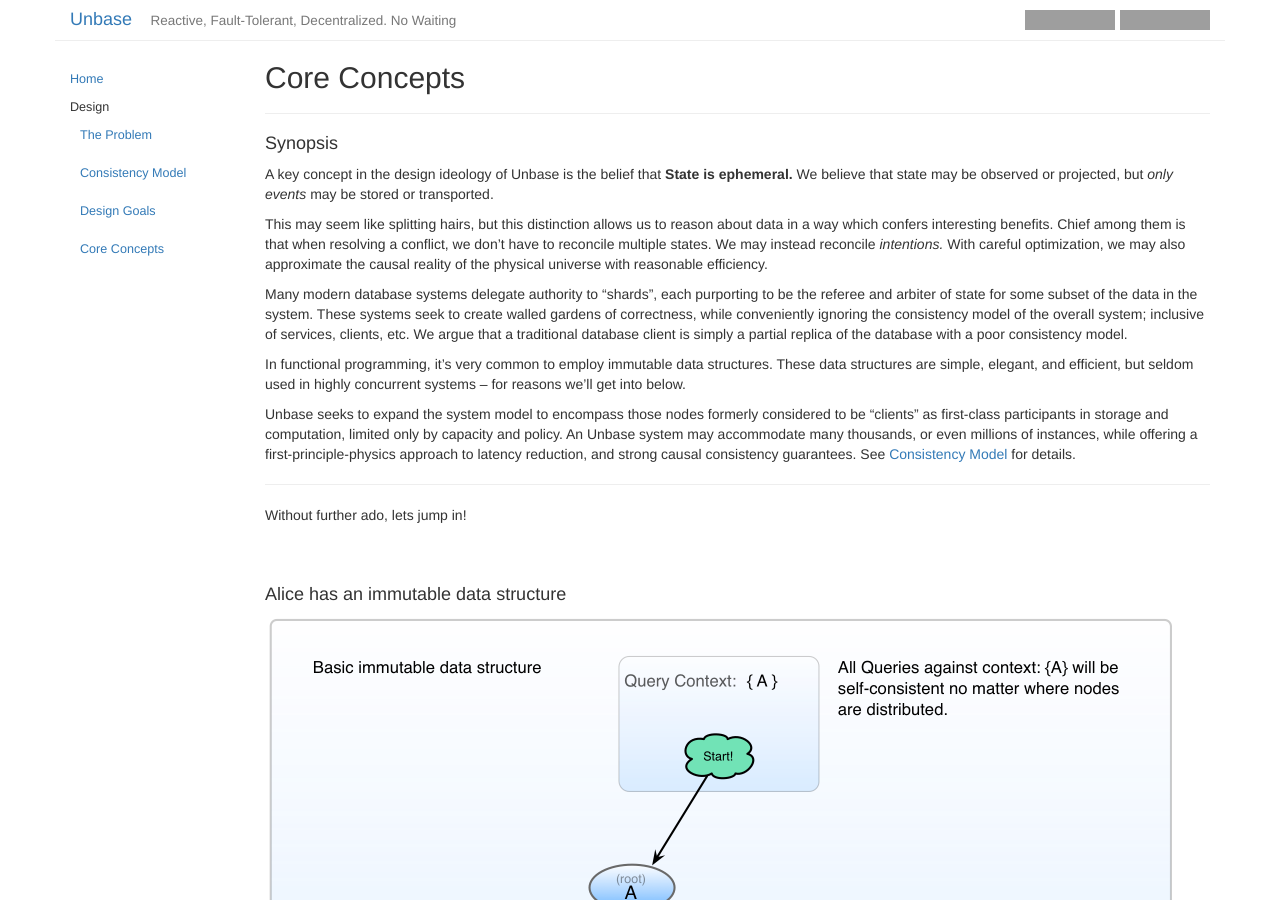
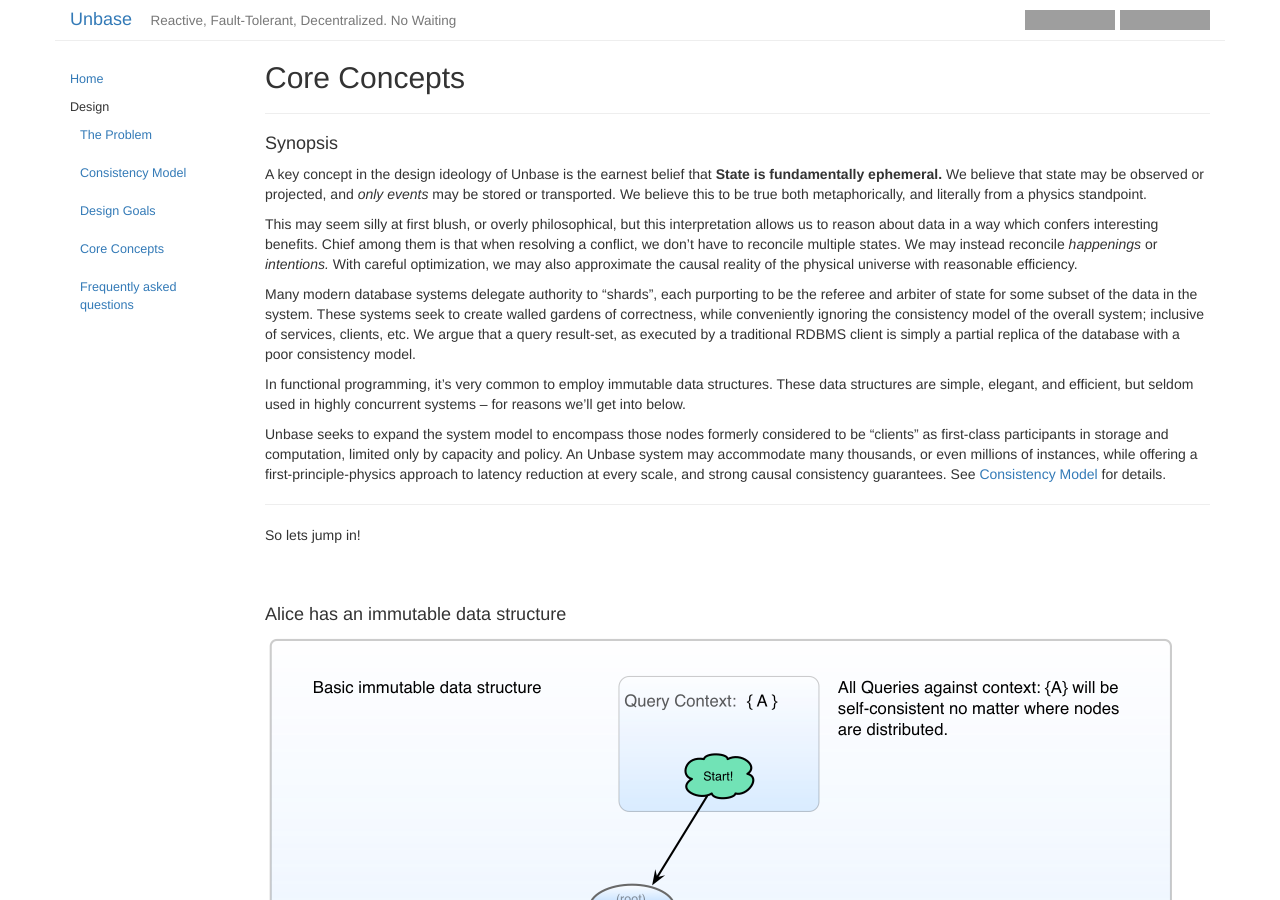
Before and after one commit to mindbeam/unbase, a Jekyll site: the page built from docs/design/core-concepts.md, in a window 1280 px wide and 900 px high. Built offline with Jekyll 4.4.1, drawn with Linux system fonts in a browser that asks for light colours; some of the changed text lies outside the part shown; grey boxes are pictures that could not be loaded.

Commit message:
WIP tweaks to the consistency-model/core concepts docs

```diff
--- a/docs/design/core-concepts.md
+++ b/docs/design/core-concepts.md
@@ -7,23 +7,23 @@ seq: 4
 
 #### Synopsis
 
-A key concept in the design ideology of Unbase is the belief that **State is ephemeral.**
-We believe that state may be observed or projected, but *only events* may be stored or transported.
+A key concept in the design ideology of Unbase is the earnest belief that **State is fundamentally ephemeral.**
+We believe that state may be observed or projected, and *only events* may be stored or transported. We believe this to be true both metaphorically, and literally from a physics standpoint.
 
-This may seem like splitting hairs, but this distinction allows us to reason about data in a way which confers interesting benefits.
-Chief among them is that when resolving a conflict, we don't have to reconcile multiple states. We may instead reconcile *intentions.*
+This may seem silly at first blush, or overly philosophical, but this interpretation allows us to reason about data in a way which confers interesting benefits.
+Chief among them is that when resolving a conflict, we don't have to reconcile multiple states. We may instead reconcile *happenings* or *intentions.*
 With careful optimization, we may also approximate the causal reality of the physical universe with reasonable efficiency.
 
 Many modern database systems delegate authority to "shards", each purporting to be the referee and arbiter of state for some subset of the data in the system.
-These systems seek to create walled gardens of correctness, while conveniently ignoring the consistency model of the overall system; inclusive of services, clients, etc. We argue that a traditional database client is simply a partial replica of the database with a poor consistency model.
+These systems seek to create walled gardens of correctness, while conveniently ignoring the consistency model of the overall system; inclusive of services, clients, etc. We argue that a query result-set, as executed by a traditional RDBMS client is simply a partial replica of the database with a poor consistency model.
 
 In functional programming, it's very common to employ immutable data structures. These data structures are simple, elegant, and efficient, but seldom used in highly concurrent systems – for reasons we'll get into below.
 
-Unbase seeks to expand the system model to encompass those nodes formerly considered to be "clients" as first-class participants in storage and computation, limited only by capacity and policy. An Unbase system may accommodate many thousands, or even millions of instances, while offering a first-principle-physics approach to latency reduction, and strong causal consistency guarantees. See [Consistency Model](consistency-model) for details.
+Unbase seeks to expand the system model to encompass those nodes formerly considered to be "clients" as first-class participants in storage and computation, limited only by capacity and policy. An Unbase system may accommodate many thousands, or even millions of instances, while offering a first-principle-physics approach to latency reduction at every scale, and strong causal consistency guarantees. See [Consistency Model](consistency-model) for details.
 
 ----
 
-Without further ado, lets jump in!
+So lets jump in!
 
 <br>
 <br>
@@ -76,6 +76,8 @@ TODO: REMAINING STORY LINE:
 
 <br><br><br><br>
 
+<!--
+
 #### Here be dragons, using the stuff after this as a parts-bin for the above storyline
 
 
@@ -104,3 +106,5 @@ Employ a distributed index tree as a way to locate
 
 # Notes
 No quorum logic shall be utilized. Provided the requisite data is available and sufficiently fresh according to its present causal context, a node, or cluster of nodes may continue functioning in the partitioned area without limitation, except as necessary to enforce durability guarantees; wherein the application logic may choose to whether to wait to reach the desired probability of durability or not.
+
+-->
```
Also changed, not shown: other parts of docs/design/core-concepts.md (+1 -1 lines), docs/design/consistency-model.md (+5 -1 lines), docs/design/faq.md (added, +10 -0 lines), docs/index.md (+1 -1 lines).
